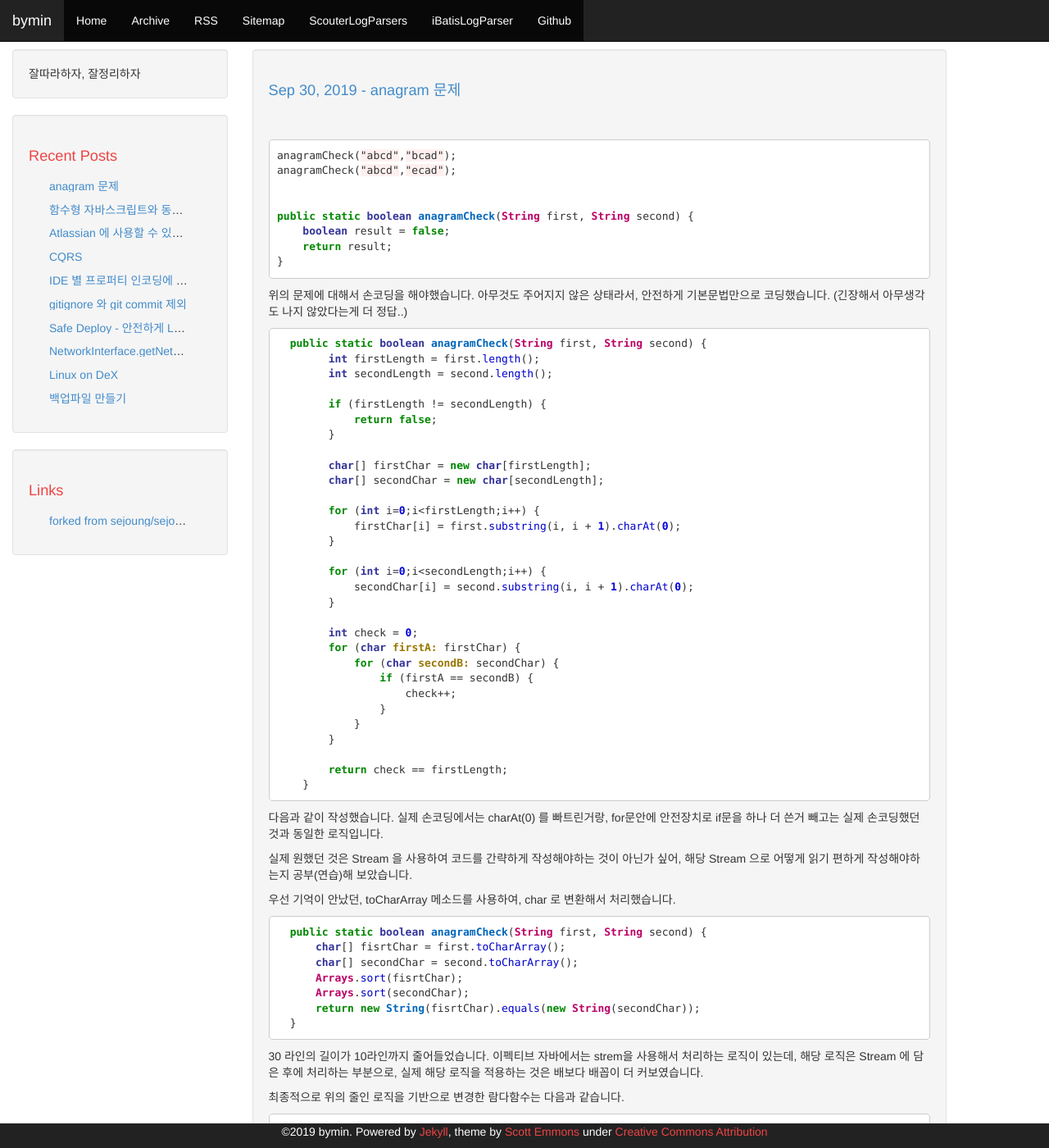
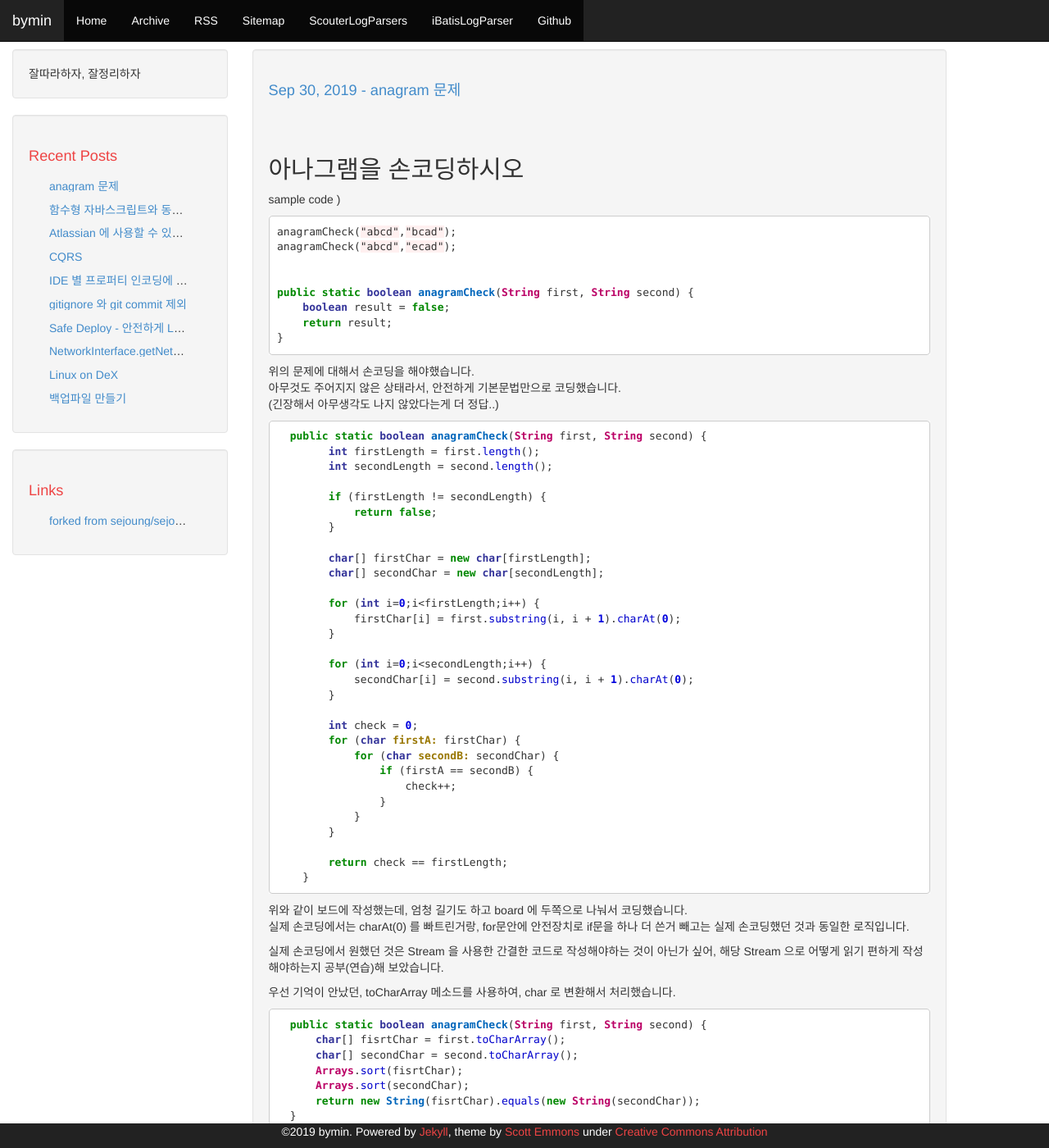
Before and after one commit to youngclown/youngclown.github.io, a Jekyll site: the page built from _posts/2019-09-30-anagram.md, in a window 1280 px wide and 1400 px high. Shown: the whole window at 82% size. Built offline with Jekyll 4.4.1, drawn with Linux system fonts in a browser that asks for light colours; nearby versions of some CDN libraries; some of the changed text lies outside the part shown.

Commit message:
람다 아니고 Stream.

````diff
--- a/_posts/2019-09-30-anagram.md
+++ b/_posts/2019-09-30-anagram.md
@@ -4,8 +4,10 @@
 comments: true
 ---
 
+아나그램을 손코딩하시오
+---
 
-
+sample code )
 ```java
 anagramCheck("abcd","bcad");
 anagramCheck("abcd","ecad");
@@ -16,6 +18,7 @@
     return result;
 }
 ```
+
 위의 문제에 대해서 손코딩을 해야했습니다.
 아무것도 주어지지 않은 상태라서, 안전하게 기본문법만으로 코딩했습니다.
 (긴장해서 아무생각도 나지 않았다는게 더 정답..)
@@ -53,10 +56,11 @@
     }
 ```
 
-다음과 같이 작성했습니다.
-실제 손코딩에서는 charAt(0) 를 빠트린거랑, for문안에 안전장치로 if문을 하나 더 쓴거 빼고는 실제 손코딩했던 것과 동일한 로직입니다.
+위와 같이 보드에 작성했는데, 엄청 길기도 하고 board 에 두쪽으로 나눠서 코딩했습니다.
+실제 손코딩에서는 charAt(0) 를 빠트린거랑,
+for문안에 안전장치로 if문을 하나 더 쓴거 빼고는 실제 손코딩했던 것과 동일한 로직입니다.
 
-실제 원했던 것은 Stream 을 사용하여 코드를 간략하게 작성해야하는 것이 아닌가 싶어,
+실제 손코딩에서 원했던 것은 Stream 을 사용한 간결한 코드로 작성해야하는 것이 아닌가 싶어,
 해당 Stream 으로 어떻게 읽기 편하게 작성해야하는지 공부(연습)해 보았습니다.
 
 우선 기억이 안났던, toCharArray 메소드를 사용하여, char 로 변환해서 처리했습니다.
@@ -71,12 +75,9 @@
   }
 ```
 
-30 라인의 길이가 10라인까지 줄어들었습니다.
-이펙티브 자바에서는 strem을 사용해서 처리하는 로직이 있는데,
-해당 로직은 Stream<String> 에 담은 후에 처리하는 부분으로,
-실제 해당 로직을 적용하는 것은 배보다 배꼽이 더 커보였습니다.
+실제로 sort 는 전혀 생각나지 않았고, toCharArray 는 실업무에는 안쓰는 메소드라, 잘못쓸까 걱정되서 빼다보니, 실제 넉넉한 마음으로 짜보니, 30 라인의 길이가 10라인까지 줄어들었습니다.
 
-최종적으로 위의 줄인 로직을 기반으로 변경한 람다함수는 다음과 같습니다.
+최종적으로 위의 줄인 로직을 기반으로 변경한 Stream API 처리로직은 다음과 같습니다.
 ```java
 public static boolean anagramCheck(String... list) {
     long count = Stream.of(list)
@@ -88,6 +89,7 @@
     return count == 1;
 }
 ```
+
 넘어온 list 를 Stream에 담습니다. map 에 toCharArray를 담은 후 peek 로 ArrayList를 sort합니다.
 다시 map으로 sort 된 값을 다시금 string으로 변환합니다.
 distinct로 중복된 값을 제외한 후 count()를 샙니다.
````
